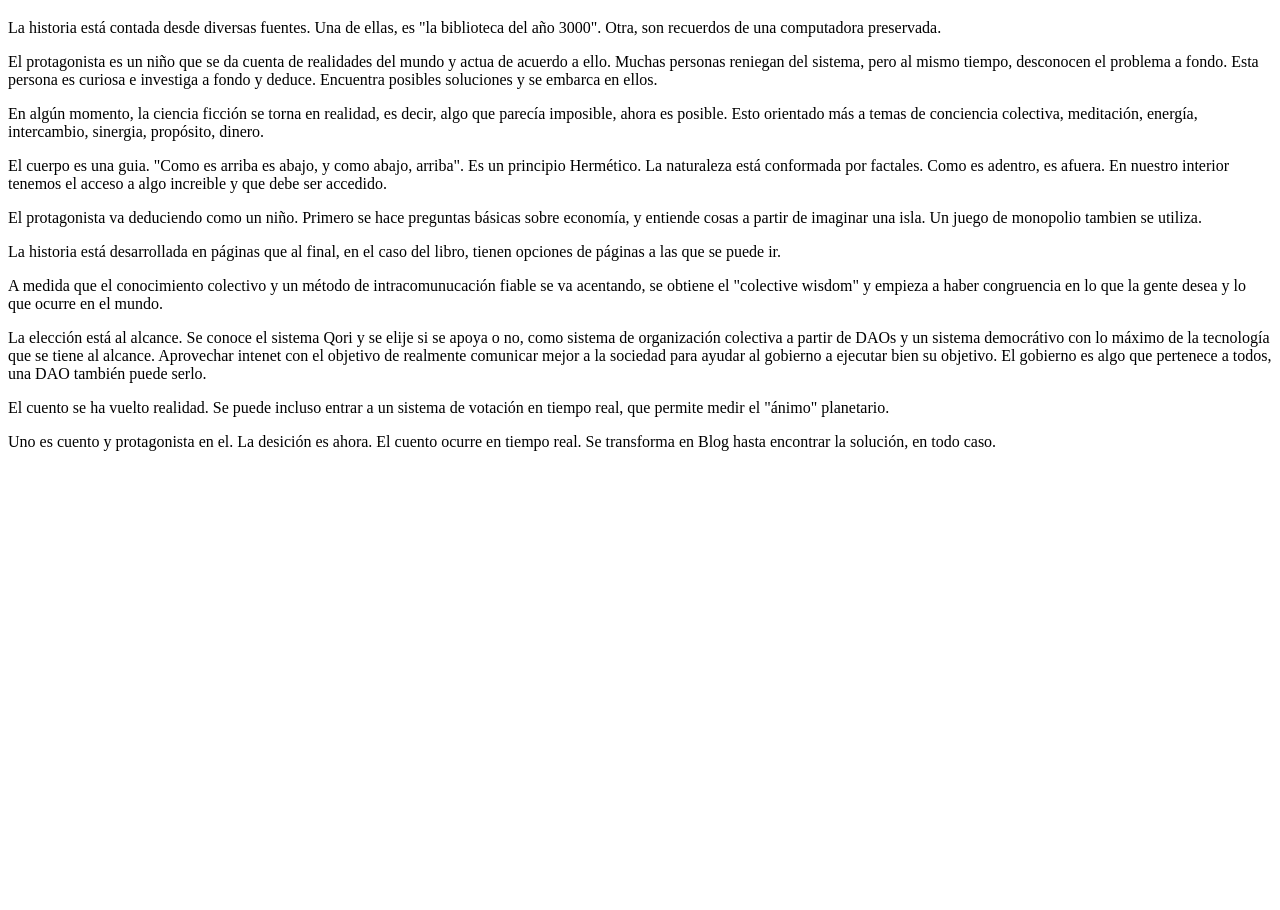
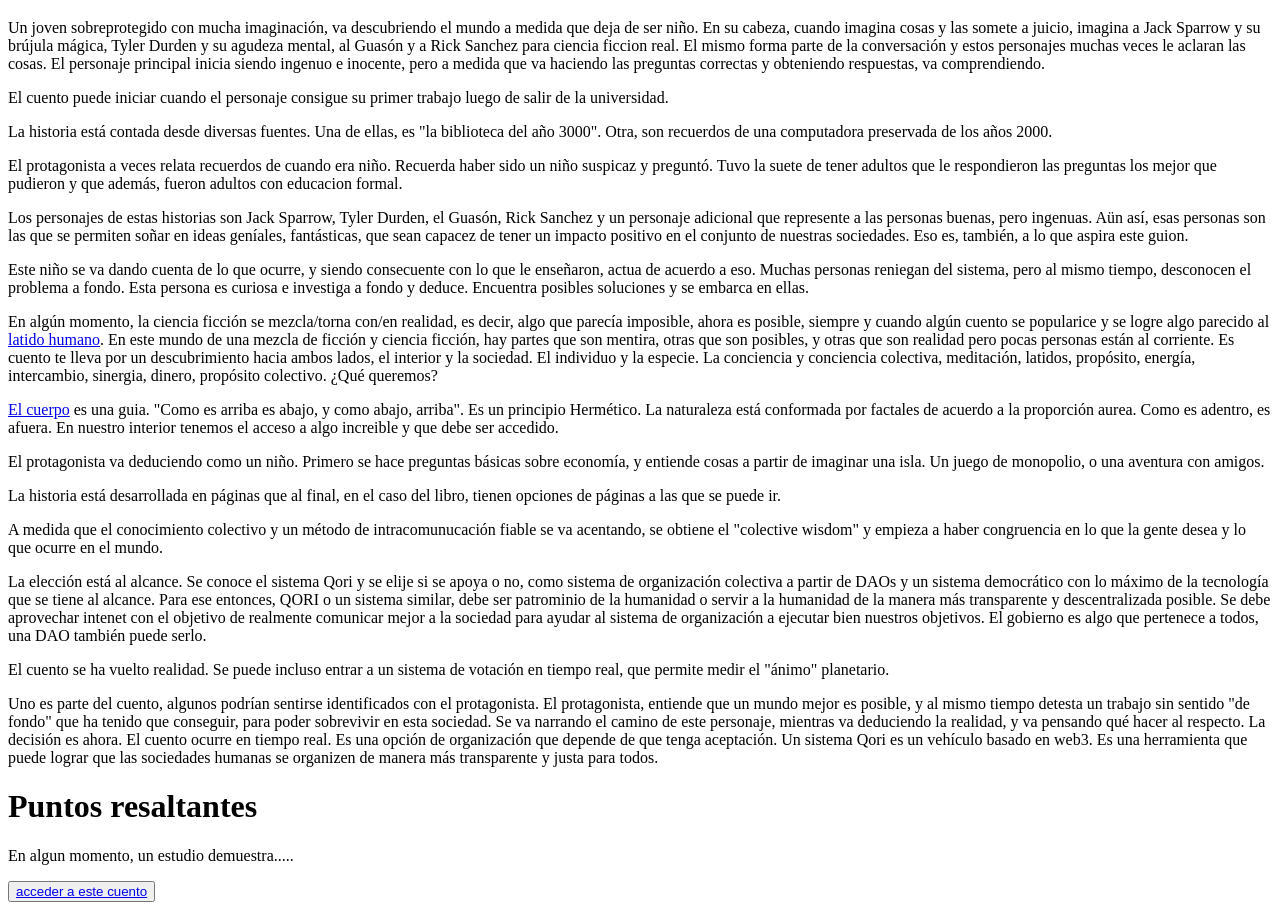
Before and after one commit to Erick-Osterling/QORI, a plain HTML site: page storyLine.html in a window 1280 px wide. Shown: the part 61-971 px from the top of the page. Before the commit the page ends 800 px from the top, so only its background shows below. Drawn offline with Linux system fonts and the light colour scheme.

Commit message:
storyline mejorada

```diff
--- a/storyLine.html
+++ b/storyLine.html
@@ -7,15 +7,42 @@
 </head>
 <body>
     <h1>Storyline</h1>
-    <p>La historia está contada desde diversas fuentes. Una de ellas, es "la biblioteca del año 3000". Otra, son recuerdos de una computadora preservada. </p>
-    <p>El protagonista es un niño que se da cuenta de realidades del mundo y actua de acuerdo a ello. Muchas personas reniegan del sistema, pero al mismo tiempo, desconocen el problema a fondo. Esta persona es curiosa e investiga a fondo y deduce. Encuentra posibles soluciones y se embarca en ellos.</p>
-    <p>En algún momento, la ciencia ficción se torna en realidad, es decir, algo que parecía imposible, ahora es posible. Esto orientado más a temas de conciencia colectiva, meditación, energía, intercambio, sinergia, propósito, dinero.</p>
-    <p>El cuerpo es una guia. "Como es arriba es abajo, y como abajo, arriba". Es un principio Hermético. La naturaleza está conformada por factales. Como es adentro, es afuera. En nuestro interior tenemos el acceso a algo increible y que debe ser accedido.</p>
-    <p>El protagonista va deduciendo como un niño. Primero se hace preguntas básicas sobre economía, y entiende cosas a partir de imaginar una isla. Un juego de monopolio tambien se utiliza.</p>
+
+<p>Un joven sobreprotegido con mucha imaginación, va descubriendo el mundo a medida que deja de ser niño. En su cabeza, cuando imagina cosas y las somete a juicio, imagina a Jack Sparrow y su brújula mágica, Tyler Durden y su agudeza mental, al Guasón y a Rick Sanchez para ciencia ficcion real. El mismo forma parte de la conversación y estos personajes muchas veces le aclaran las cosas. El personaje principal inicia siendo ingenuo e inocente, pero a medida que va haciendo las preguntas correctas y obteniendo respuestas, va comprendiendo.</p>
+
+<p>El cuento puede iniciar cuando el personaje consigue su primer trabajo luego de salir de la universidad.</p>
+
+
+
+    <p>La historia está contada desde diversas fuentes. Una de ellas, es "la biblioteca del año 3000". Otra, son recuerdos de una computadora preservada de los años 2000. </p>
+    <p>El protagonista a veces relata recuerdos de cuando era niño. Recuerda haber sido un niño suspicaz y preguntó. Tuvo la suete de tener adultos que le respondieron las preguntas los mejor que pudieron y que además, fueron adultos con educacion formal.
+    </p>
+    <p>
+        Los personajes de estas historias son Jack Sparrow, Tyler Durden, el Guasón, Rick Sanchez y un personaje adicional que represente a las personas buenas, pero ingenuas. Aün así, esas personas son las que se permiten soñar en ideas geníales, fantásticas, que sean capacez de tener un impacto positivo en el conjunto de nuestras sociedades. Eso es, también, a lo que aspira este guion.
+
+    </p>
+
+     <p>
+    Este niño se va dando cuenta de lo que ocurre, y siendo consecuente con lo que le enseñaron, actua de acuerdo a eso. Muchas personas reniegan del sistema, pero al mismo tiempo, desconocen el problema a fondo. Esta persona es curiosa e investiga a fondo y deduce. Encuentra posibles soluciones y se embarca en ellas.</p>
+
+    <p>En algún momento, la ciencia ficción se mezcla/torna con/en realidad, es decir, algo que parecía imposible, ahora es posible, siempre y cuando algún cuento se popularice y se logre algo parecido al <a href="./latidoHumano.html">latido humano</a>.  En este mundo de una mezcla de ficción y ciencia ficción, hay partes que son mentira, otras que son posibles, y otras que son realidad pero pocas personas están al corriente. Es cuento te lleva por un descubrimiento hacia ambos lados, el interior y la sociedad. El individuo y la especie. La conciencia y conciencia colectiva, meditación, latidos, propósito, energía, intercambio, sinergia, dinero, propósito colectivo. ¿Qué queremos? </p>
+
+    <p><a href="./elCuerpo.html">El cuerpo</a> es una guia. "Como es arriba es abajo, y como abajo, arriba". Es un principio Hermético. La naturaleza está conformada por factales de acuerdo a la proporción aurea. Como es adentro, es afuera. En nuestro interior tenemos el acceso a algo increible y que debe ser accedido.</p>
+    <p>El protagonista va deduciendo como un niño. Primero se hace preguntas básicas sobre economía, y entiende cosas a partir de imaginar una isla. Un juego de monopolio, o una aventura con amigos.</p>
     <p>La historia está desarrollada en páginas que al final, en el caso del libro, tienen opciones de páginas a las que se puede ir. </p>
     <p>A medida que el conocimiento colectivo y un método de intracomunucación fiable se va acentando, se obtiene el "colective wisdom" y empieza a haber congruencia en lo que la gente desea y lo que ocurre en el mundo. </p>
-    <p>La elección está al alcance. Se conoce el sistema Qori y se elije si se apoya o no, como sistema de organización colectiva a partir de DAOs y un sistema democrátivo con lo máximo de la tecnología que se tiene al alcance. Aprovechar intenet con el objetivo de realmente comunicar mejor a la sociedad para ayudar al gobierno a ejecutar bien su objetivo. El gobierno es algo que pertenece a todos, una DAO también puede serlo.</p>
+    <p>La elección está al alcance. Se conoce el sistema Qori y se elije si se apoya o no, como sistema de organización colectiva a partir de DAOs y un sistema democrático con lo máximo de la tecnología que se tiene al alcance. Para ese entonces, QORI o un sistema similar, debe ser patrominio de la humanidad o servir a la humanidad de la manera más transparente y descentralizada posible. Se debe aprovechar intenet con el objetivo de realmente comunicar mejor a la sociedad para ayudar al sistema de organización a ejecutar bien nuestros objetivos. El gobierno es algo que pertenece a todos, una DAO también puede serlo.</p>
     <p>El cuento se ha vuelto realidad. Se puede incluso entrar a un sistema de votación en tiempo real, que permite medir el "ánimo" planetario. </p>
-    <p>Uno es cuento y protagonista en el. La desición es ahora. El cuento ocurre en tiempo real. Se transforma en Blog hasta encontrar la solución, en todo caso.</p>
+    <p>Uno es parte del cuento, algunos podrían sentirse identificados con el protagonista. El protagonista, entiende que un mundo mejor es posible, y al mismo tiempo detesta un trabajo sin sentido "de fondo" que ha tenido que conseguir, para poder sobrevivir en esta sociedad. Se va narrando el camino de este personaje, mientras va deduciendo la realidad, y va pensando qué hacer al respecto.
+
+        La decisión es ahora. El cuento ocurre en tiempo real. Es una opción de organización que depende de que tenga aceptación. Un sistema Qori es un vehículo basado en web3. Es una herramienta que puede lograr que las sociedades humanas se organizen de manera más transparente y justa para todos.</p>
+
+    <h1>Puntos resaltantes</h1>
+    <p>En algun momento, un estudio demuestra..... </p>
+
+<div>
+    <button><a href="./index.html">acceder a este cuento</a></button>
+</div>
+
 </body>
 </html>
```
Also changed, not shown: index.html (+7 -2 lines).
